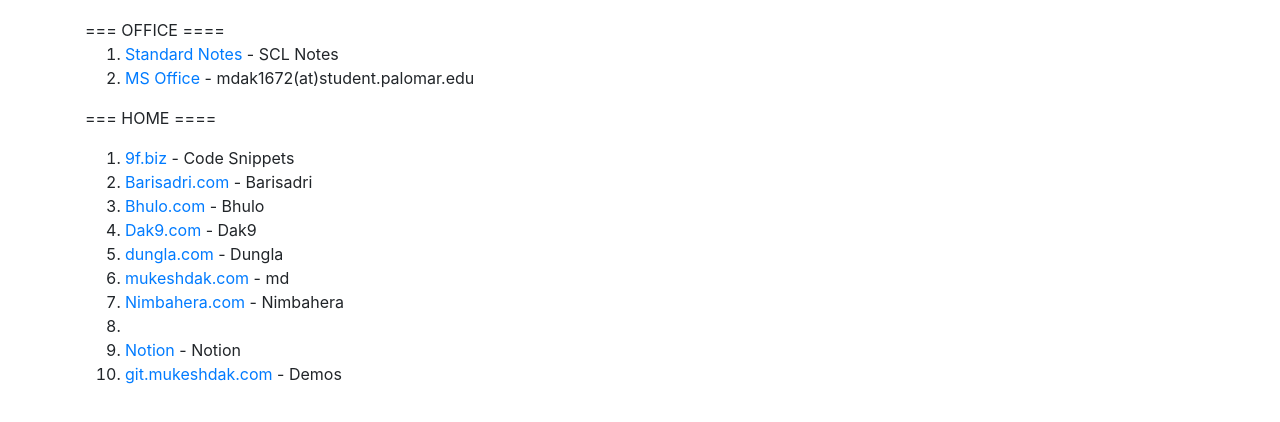
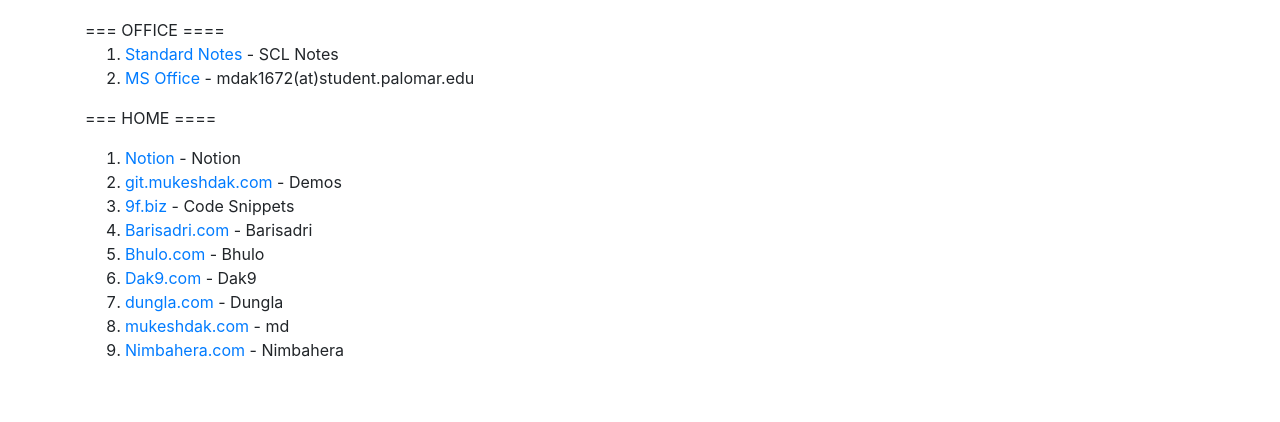
Before and after one commit to mukeshdak/me, a plain HTML site: page index.html in a window 1280 px wide. Shown: the part 62-484 px from the top of the page. Drawn offline with nearby package versions, Linux system fonts and the light colour scheme; a script that the page names is missing.

Commit message:
Update index.html

```diff
--- a/index.html
+++ b/index.html
@@ -52,6 +52,8 @@
             </ol>
 <p>=== HOME ====<p>
 <ol>
+    <li><a href="http://notion.so">Notion</a> - Notion</li>
+    <li><a href="http://git.mukeshdak.com">git.mukeshdak.com</a> - Demos</li>
     <li><a href="http://9f.biz">9f.biz</a> - Code Snippets</li>
     <li><a href="http://barisadri.com">Barisadri.com</a> - Barisadri</li>
     <li><a href="http://bhulo.com">Bhulo.com</a> - Bhulo</li>
@@ -60,10 +62,6 @@
     <li><a href="http://mukeshdak.com">mukeshdak.com</a> - md</li>
     <li><a href="http://nimbahera.com">Nimbahera.com</a> - Nimbahera</li>
 
-    <li> &nbsp; </li>
-
-    <li><a href="http://notion.so">Notion</a> - Notion</li>
-    <li><a href="http://git.mukeshdak.com">git.mukeshdak.com</a> - Demos</li>
 </ol>
         </div>
 
```
